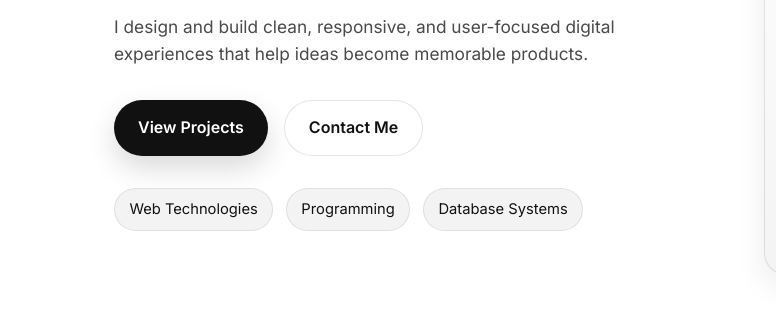
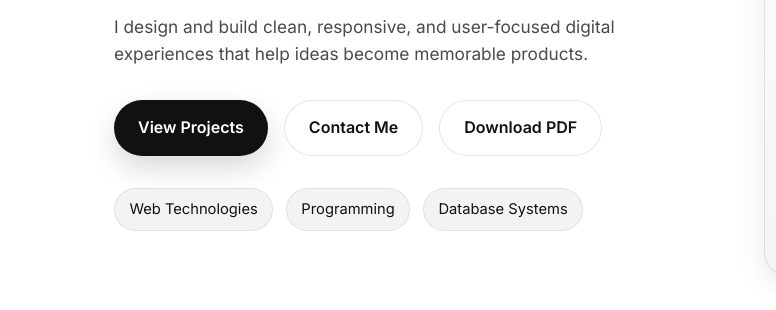
Before and after one commit to Alhy0805/portfolio, a plain HTML site: page index.html in a window 1280 px wide. Shown: the part 370-680 px from the top of the page, 0-776 px from the left. Drawn offline with Linux system fonts and the light colour scheme; grey boxes are pictures that could not be loaded.

Commit message:
added pdf resume

```diff
--- a/index.html
+++ b/index.html
@@ -42,6 +42,11 @@
           <div class="cta-group">
             <a href="#Projects" class="btn btn-primary">View Projects</a>
             <a href="#Contact" class="btn btn-secondary">Contact Me</a>
+            <a
+              href="source/file/Team_TryHard_Gacusan_Alhyohan_D.%20-%20Copy.pdf"
+              class="btn btn-secondary"
+              download="Team_TryHard_Gacusan_Alhyohan_D.pdf"
+            >Download PDF</a>
           </div>
 
           <ul class="highlights">
```
